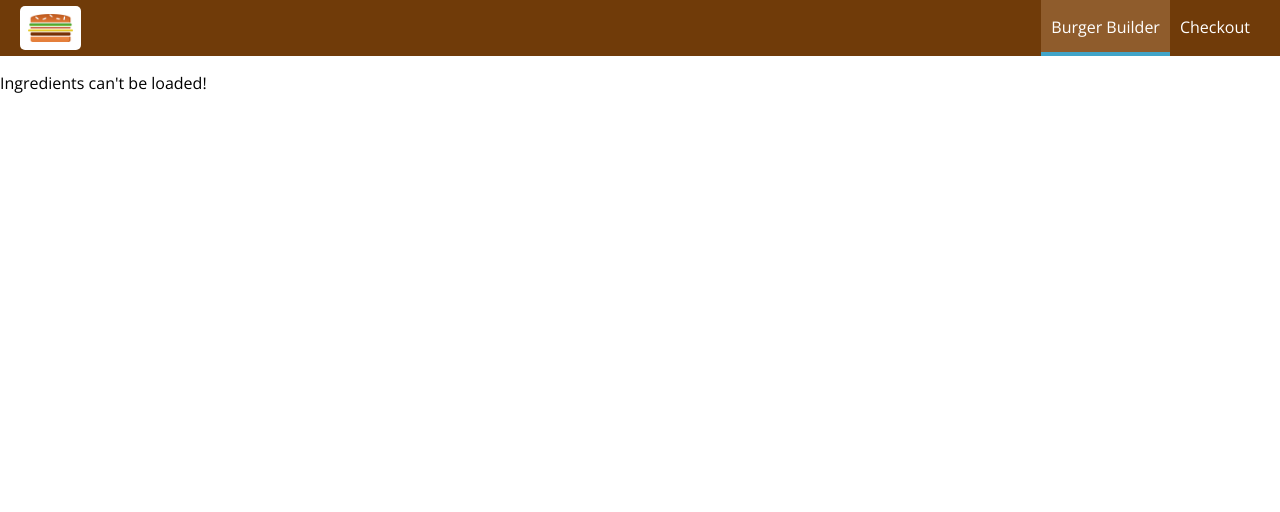
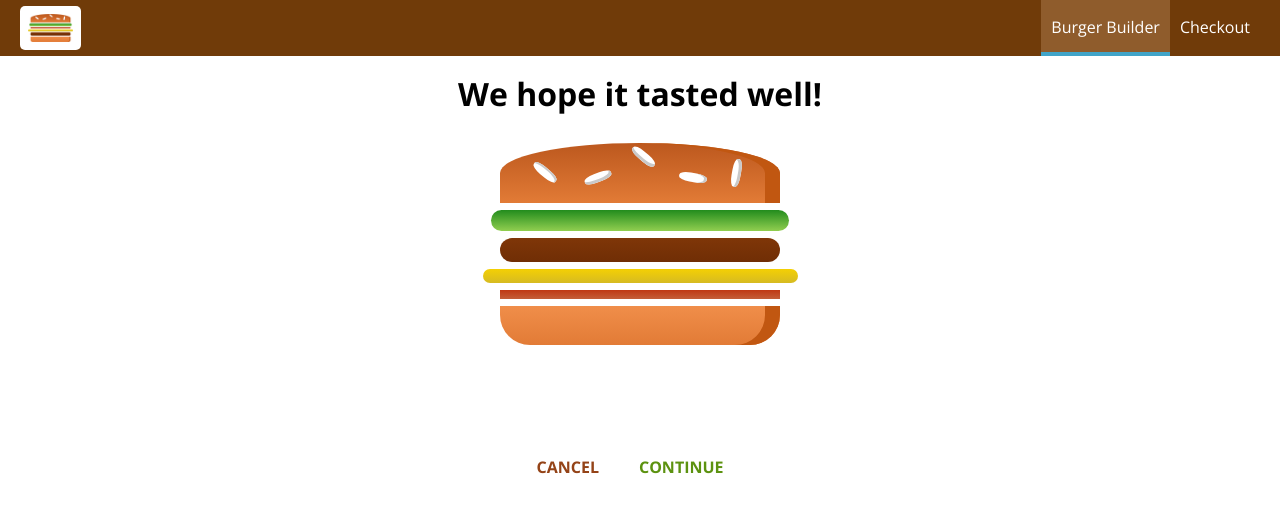
Before and after one commit to Yankowski/burgerApp, a React app: page /checkout in a window 1280 px wide. Shown: the top 512 px of the page. Built offline with nearby package versions, Linux system fonts and the light colour scheme; no server answers.

Commit message:
add simple routing

```diff
--- a/package.json
+++ b/package.json
@@ -36,6 +36,8 @@
     "react-dev-utils": "^4.0.1",
     "react-dom": "^16.0.0",
     "react-media": "^1.8.0",
+    "react-router": "^4.3.1",
+    "react-router-dom": "^4.3.1",
     "style-loader": "0.18.2",
     "sw-precache-webpack-plugin": "0.11.4",
     "url-loader": "0.5.9",
--- a/src/App.js
+++ b/src/App.js
@@ -1,13 +1,18 @@
-import React, { Component } from 'react';
+import React, {Component} from 'react';
+import {Route, Switch} from 'react-router';
 import Layout from './hoc/Layout/Layout';
 import BurgerBuilder from './containers/BurgerBuilder/BurgerBuilder';
+import Checkout from './containers/Checkout/Checkout';
 
 class App extends Component {
     render() {
         return (
             <div>
                 <Layout>
-         <BurgerBuilder></BurgerBuilder>
+                    <Switch>
+                        <Route path="/" exact component={BurgerBuilder}/>
+                        <Route path="/checkout" component={Checkout}/>
+                    </Switch>
                 </Layout>
             </div>
         );
--- a/src/components/Navigation/NavigationItems/NavigationItems.js
+++ b/src/components/Navigation/NavigationItems/NavigationItems.js
@@ -6,7 +6,7 @@
 return (
     <ul className={classes.NavigationItems}>
         <NavigationItem link="/" active>Burger Builder</NavigationItem>
-        <NavigationItem link="/">Checkout</NavigationItem>
+        <NavigationItem link="/checkout">Checkout</NavigationItem>
     </ul>
 ) ;
 }
--- /dev/null
+++ b/src/components/Order/CheckoutSummanry/CheckoutSummary.css
@@ -0,0 +1,12 @@
+.CheckoutSummary {
+    text-align: center;
+    width: 80%;
+    margin: auto;
+}
+
+@media (min-width: 600px) {
+    .CheckoutSummary{
+        width: 500px;
+    }
+
+}
--- /dev/null
+++ b/src/components/Order/CheckoutSummanry/CheckoutSummary.js
@@ -0,0 +1,23 @@
+import React from 'react'
+import Burger from '../../Burger/Burger'
+import Button from '../../UI/Button/Button'
+import classes from './CheckoutSummary.css'
+
+const checkoutSummary = (props) => {
+    return (
+        <div className={classes.CheckoutSummary}>
+            <h1>We hope it tasted well!</h1>
+            <div style={{width: '100%', margin: 'auto'}}>
+                <Burger ingredients={props.ingredients}/>
+            </div>
+            <Button
+                btnType="Danger"
+                clicked>CANCEL</Button>
+            <Button
+                btnType="Success"
+                    clicked>CONTINUE</Button>
+        </div>
+    )
+}
+
+export default checkoutSummary;
--- a/src/containers/BurgerBuilder/BurgerBuilder.js
+++ b/src/containers/BurgerBuilder/BurgerBuilder.js
@@ -58,16 +58,16 @@
         this.setState({purchasing: false})
     }
     purchaseContinueHandler = () => {
-        this.setState({loading: true});
+       /* this.setState({loading: true});
         const order = {
             ingredients: this.state.ingredients,
             price: this.state.totalPrice,
             customer: {
-                name: 'Max Schwarzmüller',
+                name: 'Johny',
                 address: {
-                    street: 'Teststreet 1',
-                    zipCode: '41351',
-                    country: 'Germany'
+                    street: 'Ajoj 1',
+                    zipCode: '2323',
+                    country: 'Poland'
                 },
                 email: 'test@test.com'
             },
@@ -79,7 +79,8 @@
             })
             .catch(error => {
                 this.setState({loading: false, purchasing: false});
-            });
+            });*/
+    this.props.history.push('/checkout')
     }
 
     removeIngredientHandler = (type) => {
--- /dev/null
+++ b/src/containers/Checkout/Checkout.js
@@ -0,0 +1,23 @@
+import React , {Component} from 'react'
+import CheckoutSummary from '../../components/Order/CheckoutSummanry/CheckoutSummary';
+
+class Checkout extends Component {
+    state = {
+        ingredients: {
+            salad: 1,
+            meat: 1,
+            cheese:1,
+            bacon: 1
+
+        }
+    }
+render(){
+    return(
+        <div>
+            <CheckoutSummary ingredients={this.state.ingredients}/>
+        </div>
+    )
+}
+}
+
+export default Checkout;
--- a/src/hoc/withErrorHandler/withErrorHandler.js
+++ b/src/hoc/withErrorHandler/withErrorHandler.js
@@ -5,16 +5,21 @@
 const withErrorHandler = (WrappedComponent, axios) => {
     return class extends Component{
         state ={
-            error: null
+            error: null,
+
         }
         componentDidMount(){
-            axios.interceptors.request.use(req => {
+            this.requestInterceptor = axios.interceptors.request.use(req => {
                 this.setState({error:null});
                 return req;
             })
-            axios.interceptors.response.use(res=>res,error => {
+            this.responseInterceptor = axios.interceptors.response.use(res=>res,error => {
                 this.setState({error:error});
             } )
+        }
+        componentWillUnmount(){
+            axios.interceptors.request.eject(this.requestInterceptor);
+            axios.interceptors.response.eject(this.responseInterceptor);
         }
 
         errorConfirmedHandler = () =>{
--- a/src/index.js
+++ b/src/index.js
@@ -1,8 +1,15 @@
 import React from 'react';
 import ReactDOM from 'react-dom';
+import {BrowserRouter} from 'react-router-dom';
 import './index.css';
 import App from './App';
 import registerServiceWorker from './registerServiceWorker';
 
-ReactDOM.render(<App />, document.getElementById('root'));
+const app =(
+    <BrowserRouter>
+        <App/>
+    </BrowserRouter>
+)
+
+ReactDOM.render(app, document.getElementById('root'));
 registerServiceWorker();
```
Also changed, not shown: 1 other file (tests, documents, lock files or other folders). Lines whose indentation alone changed are shown as unchanged.
